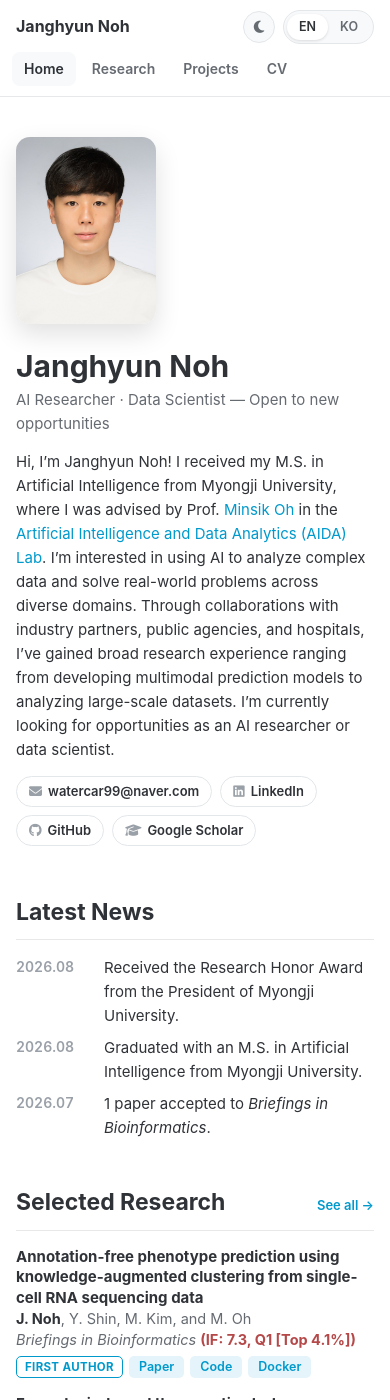
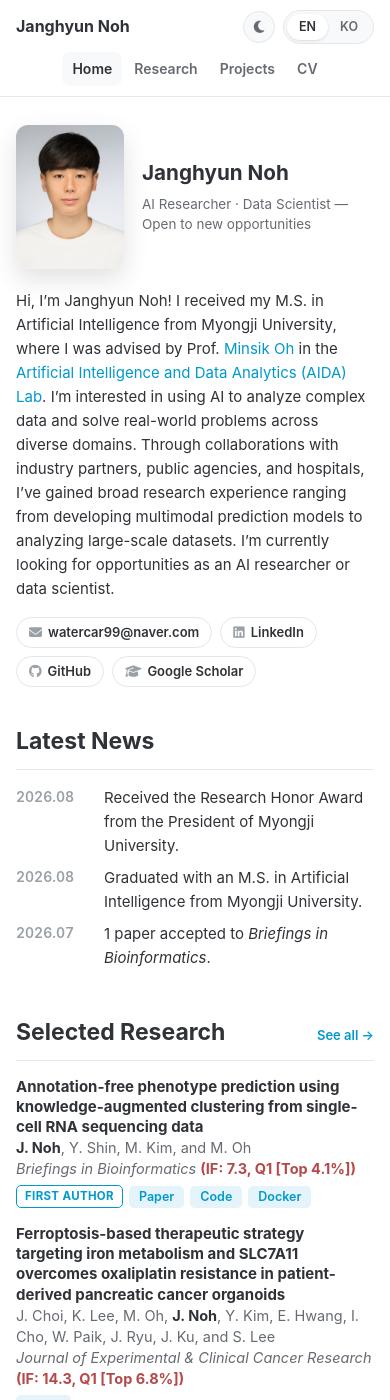
Before and after one commit to janghyunnoh/janghyunnoh.github.io, a Jekyll site: the page built from index.md, in a window 390 px wide and 1400 px high. Built offline with Jekyll 4.4.1, drawn with Linux system fonts in a browser that asks for light colours.

Commit message:
Center mobile navigation and align profile photo beside heading

```diff
--- a/assets/css/profile.css
+++ b/assets/css/profile.css
@@ -312,9 +312,18 @@ p { margin-bottom: 12px; max-width: 72ch; }
 }
 @media (max-width: 760px) {
   .nav-inner { grid-template-columns: 1fr auto; height: auto; padding: 10px 0; row-gap: 8px; }
-  .menu { grid-column: 1 / -1; grid-row: 2; overflow-x: auto; margin: 0 -4px; }
-  .hero { grid-template-columns: minmax(0, 1fr); gap: 20px; }
-  .photo { width: 140px; }
+  .menu { grid-column: 1 / -1; grid-row: 2; justify-content: center; overflow-x: auto; margin: 0 -4px; gap: 2px; }
+  .menu a { padding: 6px 10px; }
+  main { padding-top: 28px; }
+  .hero { grid-template-columns: 108px minmax(0, 1fr); column-gap: 18px; row-gap: 20px; align-items: center; margin-bottom: 36px; }
+  .photo { width: 108px; border-radius: 12px; }
+  .hero-text { display: contents; }
+  .hero-heading { grid-column: 2; min-width: 0; }
+  .hero h1 { font-size: clamp(20px, 5.3vw, 26px); line-height: 1.2; margin: 0 0 8px; overflow-wrap: normal; }
+  .hero .role { font-size: 13.5px; line-height: 1.5; margin: 0; }
+  .hero-details { grid-column: 1 / -1; min-width: 0; }
+  .hero-details p { margin-bottom: 14px; }
+  .hero-details .links-row { margin-top: 16px; }
   .cards { grid-template-columns: minmax(0, 1fr); }
   .mini-list li { grid-template-columns: minmax(0, 1fr); gap: 0; }
 }
```
